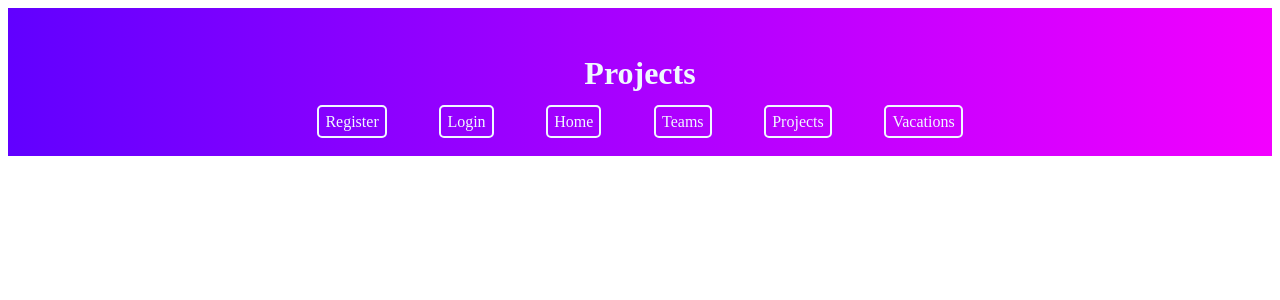
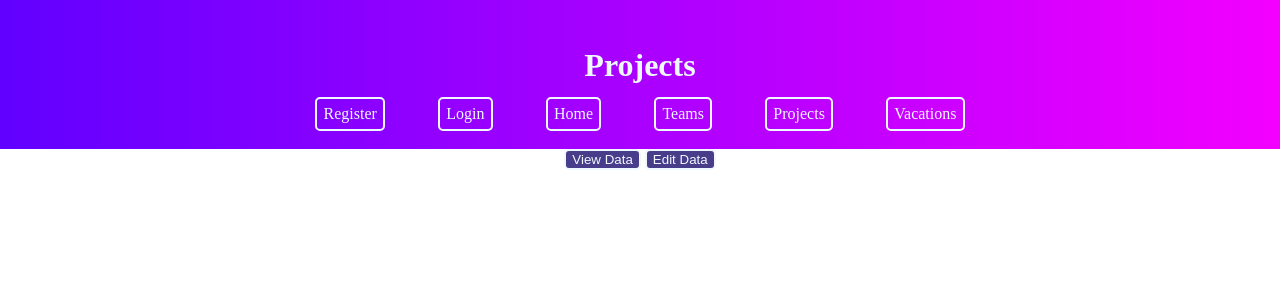
Before and after one commit to vpatrikov/vacation_manager, a PHP site: page /projects.php in a window 1280 px wide. Shown: the top 300 px of the page. Run offline with PHP 8.4, Linux system fonts and the light colour scheme.

Commit message:
Updated DB and created conn.

```diff
--- a/Site/projects.php
+++ b/Site/projects.php
@@ -21,6 +21,11 @@
             <a href="vacations.php">Vacations</a>
         </nav>
     </header>
+
+    <div id="buttons">
+    <button id="viewbttn">View Data</button>
+    <button id="viewbttn">Edit Data</button>
+    </div>
 </body>
 
 </html>
--- a/Site/style.css
+++ b/Site/style.css
@@ -33,3 +33,16 @@ footer {
     color: aliceblue;
     padding: 2%;
 }
+
+#buttons {
+    text-align: center;
+}
+body{
+
+    margin: 0;
+}
+
+.print{
+    text-align: center;
+    list-style-type: none;
+}
--- a/Site/vacations.php
+++ b/Site/vacations.php
@@ -21,6 +21,11 @@
             <a href="vacations.php">Vacations</a>
         </nav>
     </header>
+
+    <div id="buttons">
+    <button id="viewbttn">View Data</button>
+    <button id="viewbttn">Edit Data</button>
+    </div>
 </body>
 
 </html>
--- a/testconn.php
+++ b/testconn.php
@@ -1,9 +1,9 @@
 <?php
     $pdo = new PDO ('sqlite:Database.db');
 
-    #$statement = $pdo->query("SELECT * FROM Projects");
+    $statement = $pdo->query("SELECT * FROM Projects");
 
-    #$rows = $statement->fetchAll(PDO::FETCH_ASSOC);
+    $rows = $statement->fetchAll(PDO::FETCH_ASSOC);
 
-    #var_dump($rows);
+    var_dump($rows);
 ?>
```
Also changed, not shown: Site/teams.php (+29 -0 lines), Database.db.
